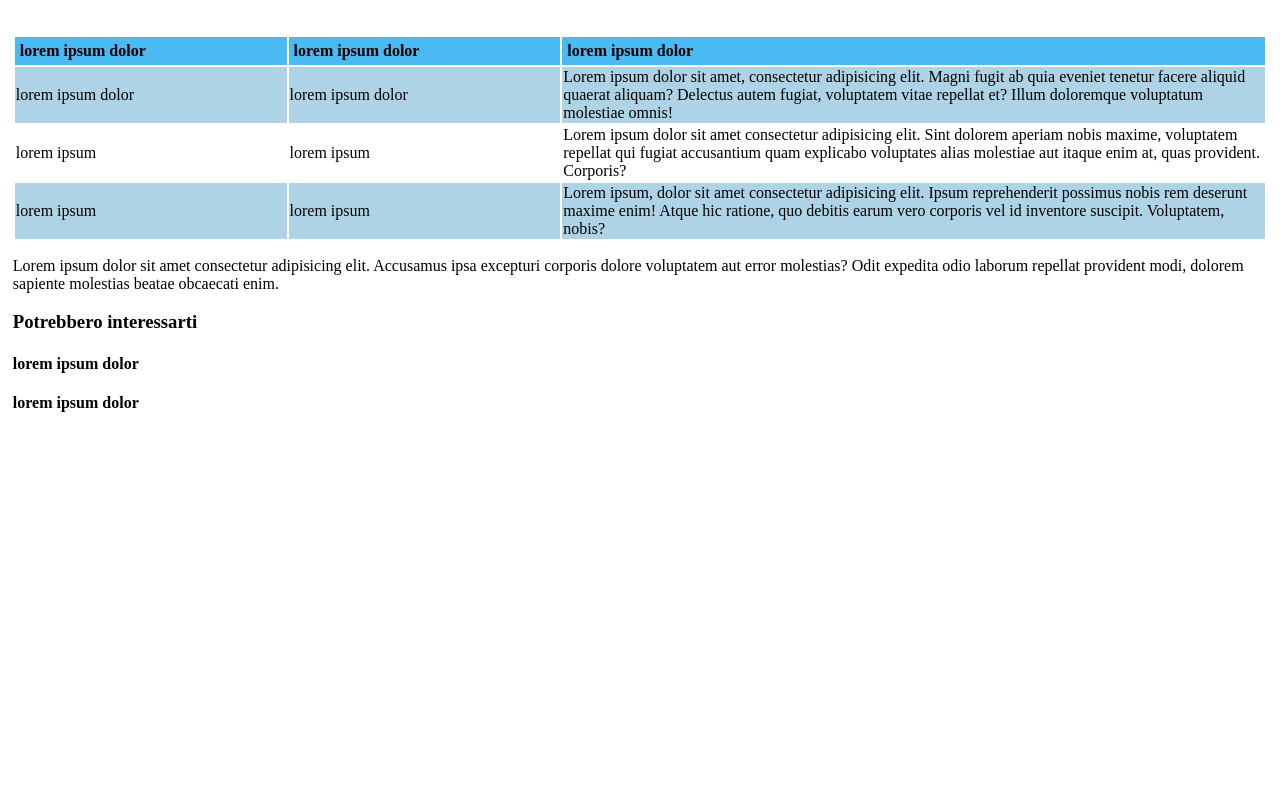
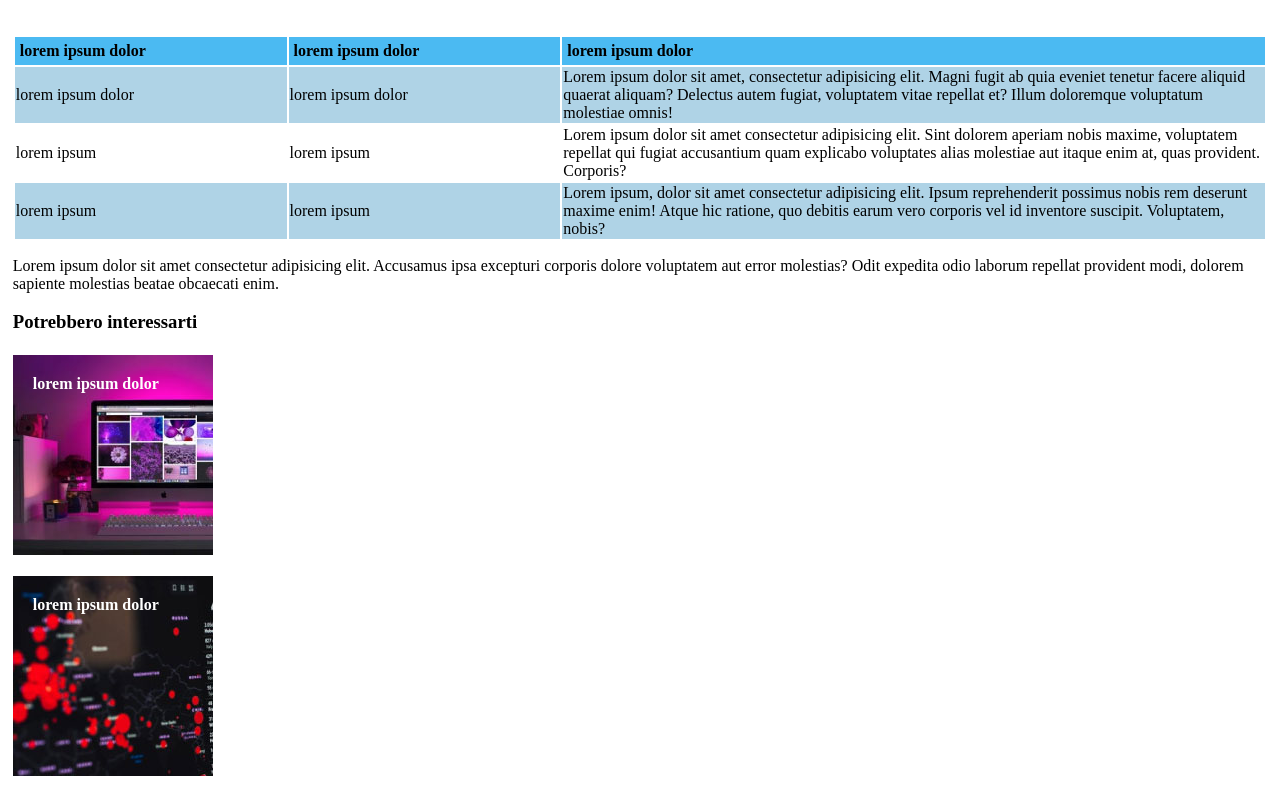
Before and after one commit to AndreaMatarrese/html-css-booleaner, a plain HTML site: page index.html in a window 1280 px wide. Shown: the part 937-1726 px from the top of the page. Before the commit the page ends 1383 px from the top, so only its background shows below. Drawn offline with Linux system fonts and the light colour scheme.

Commit message:
Exercise complete

```diff
--- a/css/style.css
+++ b/css/style.css
@@ -67,3 +67,29 @@ th
 
 }
 /********/
+
+/* stile footer */
+
+.titolo
+{
+    color: white;
+    padding-left: 10%;
+    padding-top: 10%;
+
+}
+
+.imgf1
+{
+    background-image: url(../img/monitor.jpg);
+    width: 200px;
+    height: 200px;
+    background-repeat: no-repeat;
+}
+
+.imgf2
+{
+    background-image: url(../img/graph.jpg);
+    width: 200px;
+    height: 200px;
+    background-repeat: no-repeat;
+}
--- a/index.html
+++ b/index.html
@@ -81,8 +81,8 @@
             <!-- footer e immagini -->
             <footer>
                 <h3>Potrebbero interessarti</h3>
-                <div class="imgf1"><h4>lorem ipsum dolor</h4></div>
-                <div class="imgf2"><h4>lorem ipsum dolor</h4></div>
+                <div class="imgf1"><h4 class="titolo">lorem ipsum dolor</h4></div>
+                <div class="imgf2"><h4 class="titolo">lorem ipsum dolor</h4></div>
             </footer>
         </div>
 
```
